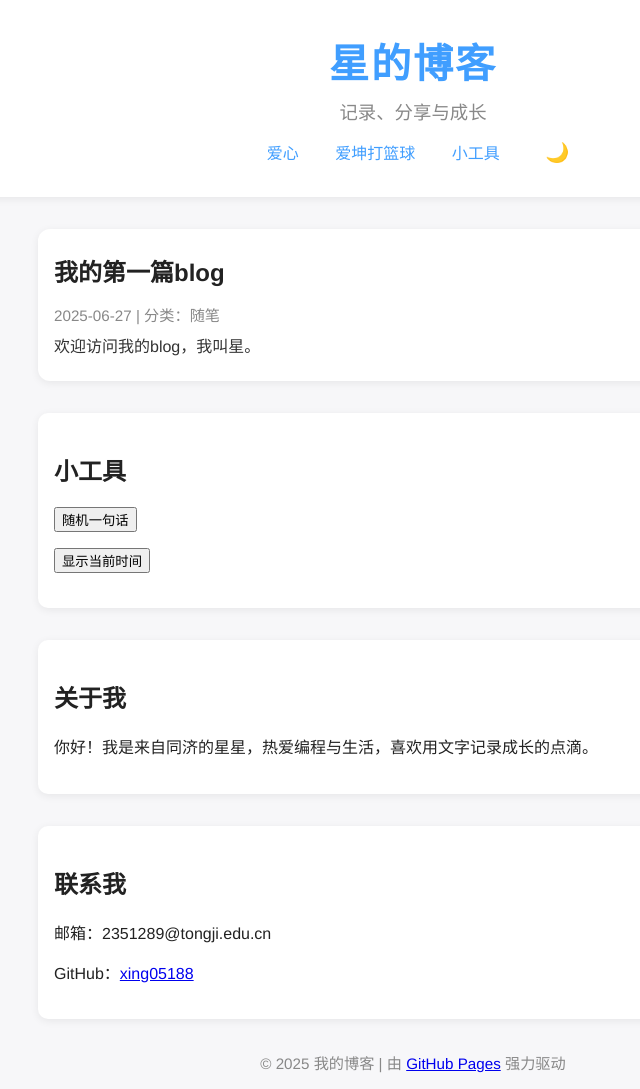
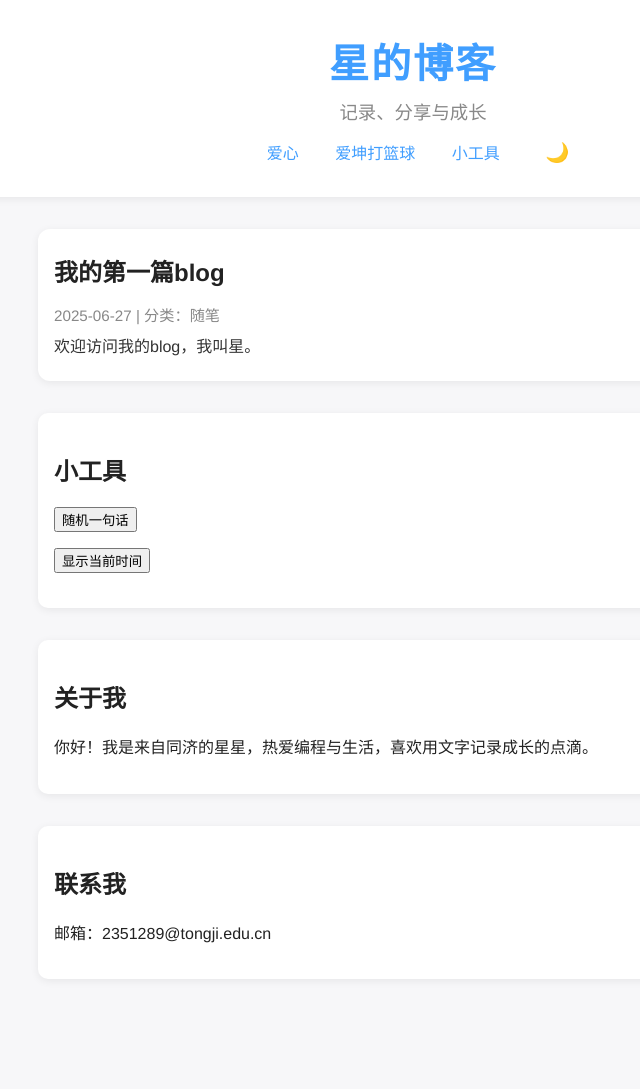
Before and after one commit to xing05188/xing05188.github.io, a Jekyll site: the page built from index.html, in a window 1280 px wide. Shown: the whole page, without its empty margins (227-867 px from the left). Built offline with Jekyll 4.4.1, drawn with Linux system fonts in a browser that asks for light colours; after the commit the page ends 1011 px from its top, so only the background shows below that.

Commit message:
Update index.html

```diff
--- a/index.html
+++ b/index.html
@@ -43,12 +43,8 @@
     <section id="contact" class="contact">
       <h2>联系我</h2>
       <p>邮箱：2351289@tongji.edu.cn</p>
-      <p>GitHub：<a href="https://github.com/xing05188" target="_blank">xing05188</a></p>
     </section>
   </main>
-  <footer>
-    &copy; 2025 我的博客 | 由 <a href="https://pages.github.com/" target="_blank">GitHub Pages</a> 强力驱动
-  </footer>
   <script src="main.js"></script>
 </body>
 </html>
```
